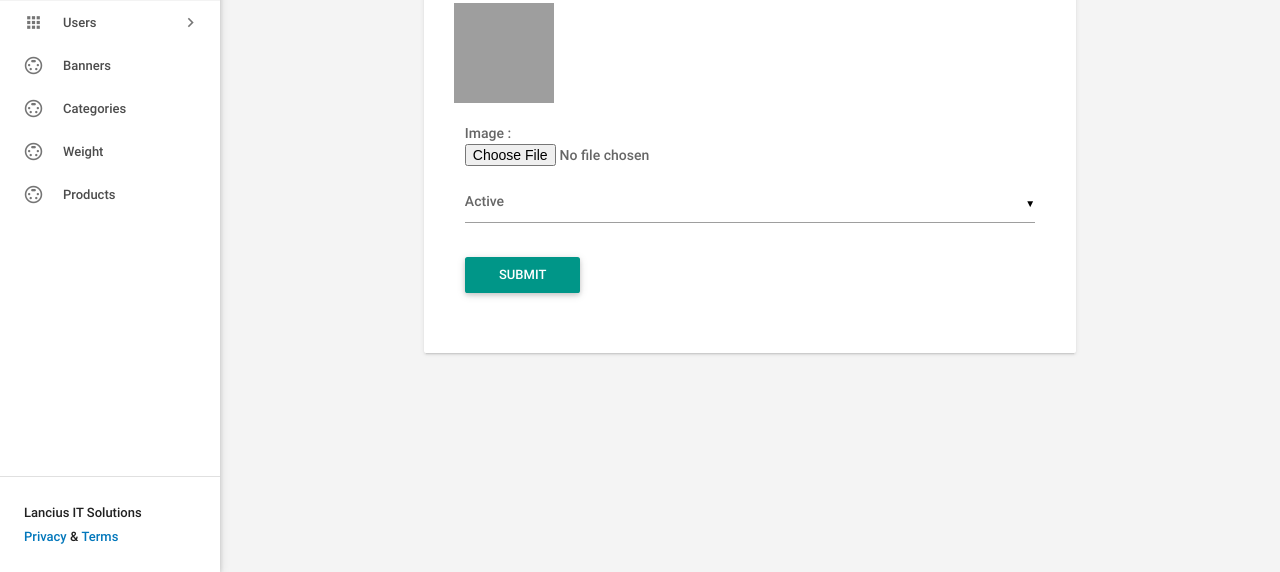
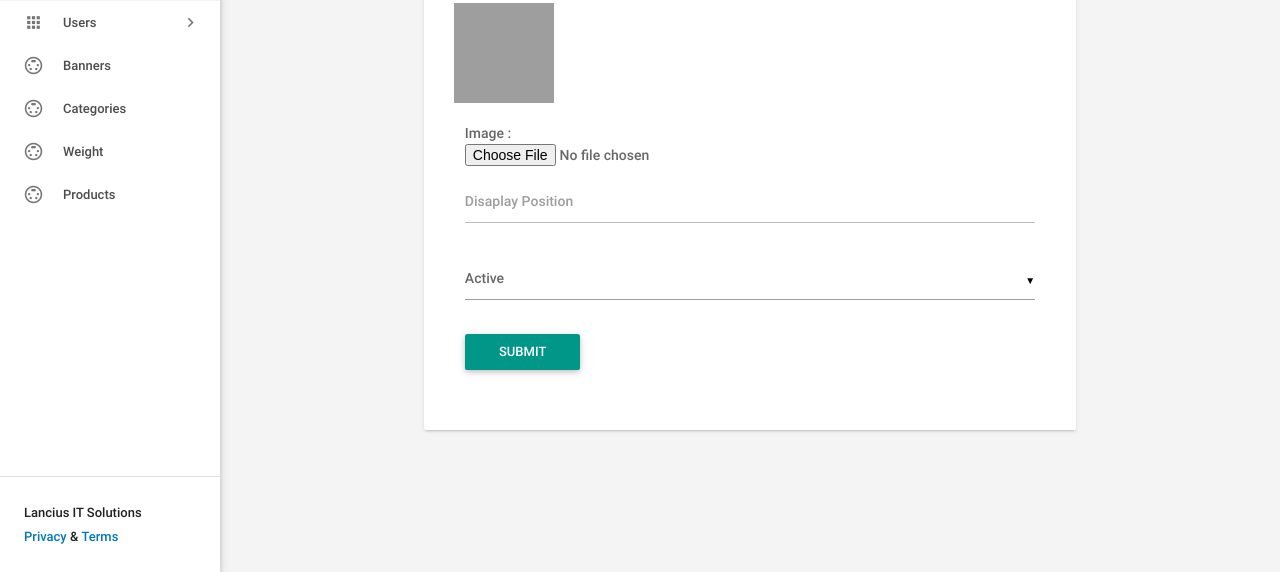
Before and after one commit to Srinivaslancius/Palle2Patnam, a PHP site: page /palle2patnam/edit_categories.php?uid=1 in a window 1280 px wide. Shown: the part 228-800 px from the top of the page. Run offline with PHP 8.4, Linux system fonts and the light colour scheme; the visitor is signed in with stand-in values (Sample User, id 1); data that the repository does not hold is empty; some libraries are stand-ins or nearby versions.

Commit message:
work on categories and diplaypoition is working

```diff
--- a/admin/admin_users.php
+++ b/admin/admin_users.php
@@ -26,7 +26,7 @@
                                             <td><?php echo $row['admin_name'];?></td>
                                             <td><?php echo $row['admin_email'];?></td>
                                             <td><?php echo $row['created_at'];?></td>
-                                            <td><a href="#"><i class="material-icons dp48">edit</i></a><a href="#"><i class="material-icons dp48">pageview</i></a><a href="#"><i class="material-icons dp48">delete</i></a></td>
+                                            <td><a href="#"><i class="material-icons dp48">edit</i></a><a href="#"><i class="material-icons dp48">pageview</i></a><a href="#"></td>
                                         </tr>
                                         <?php } ?>
                                     </tbody>
--- a/admin/categories.php
+++ b/admin/categories.php
@@ -24,7 +24,7 @@
                                         <tr>
                                             <td><?php echo $row['category_name'];?></td>
                                             <td><img src="<?php echo $base_url . 'uploads/category_images/'.$row['category_image'] ?>" height="50px" width="50px"/></td>
-                                            <td><a href="edit_categories.php?uid=<?php echo $row['id']; ?>"><i class="small material-icons">edit</i></a>&nbsp;<a href="#"><i class="small material-icons">pageview</i></a>&nbsp;<a href="#"><i class="small material-icons">delete</i></a></td>
+                                            <td><a href="edit_categories.php?uid=<?php echo $row['id']; ?>"><i class="small material-icons">edit</i></a>&nbsp;<a href="#"><i class="small material-icons">pageview</i></a>&nbsp;</td>
                                         </tr>
                                         <?php } ?>
                                     </tbody>
--- a/admin/edit_categories.php
+++ b/admin/edit_categories.php
@@ -8,6 +8,7 @@ $id = $_GET['uid'];
     } else  {
 
     $category_name = $_POST['category_name'];
+    $display_position = $_POST['display_position'];
     $status = $_POST['status'];
     if($_FILES["category_image"]["name"]!='') {
 
@@ -26,7 +27,7 @@ $id = $_GET['uid'];
         //Send parameters for img val,tablename,clause,id,imgpath for image ubnlink from folder
 
         if (move_uploaded_file($_FILES["category_image"]["tmp_name"], $target_file)) {
-            $sql = "UPDATE `categories` SET category_name = '$category_name', category_image = '$category_image', status='$status' WHERE id = '$id' ";
+            $sql = "UPDATE `categories` SET category_name = '$category_name', category_image = '$category_image', display_position = '$display_position' ,status='$status' WHERE id = '$id' ";
             if($conn->query($sql) === TRUE){
                echo "<script>alert('Data Updated Successfully');window.location.href='categories.php';</script>";
             } else {
@@ -37,7 +38,7 @@ $id = $_GET['uid'];
             echo "Sorry, there was an error uploading your file.";
         }
     }  else {
-        $sql = "UPDATE `categories` SET category_name = '$category_name', status='$status' WHERE id = '$id' ";
+        $sql = "UPDATE `categories` SET category_name = '$category_name', display_position = '$display_position', status='$status' WHERE id = '$id' ";
         if($conn->query($sql) === TRUE){
            echo "<script>alert('Data Updated Successfully');window.location.href='categories.php';</script>";
         } else {
@@ -77,6 +78,11 @@ $id = $_GET['uid'];
                                 </div>
 
                                 <div class="input-field col s12">
+                                    <input id="display_position" type="text" class="validate" name="display_position" required value="<?php echo $getCategories1['display_position'];?>">
+                                    <label for="display_position">Disaplay Position</label>
+                                </div>
+
+                                <div class="input-field col s12">
                                     <select name="status" required>
                                         <option value="" disabled selected>Choose your status</option>
                                         <option value="0" <?php if($getCategories1['status'] == 0) { echo "Selected"; }?>>Active</option>
--- a/admin/weight.php
+++ b/admin/weight.php
@@ -22,7 +22,7 @@
                                         <?php while ($row = $getData->fetch_assoc()) { ?>
                                         <tr>
                                             <td><?php echo $row['weight_type'];?></td>
-                                            <td><a href="edit_weight.php?wid=<?php echo $row['id']; ?>"><i class="material-icons dp48">edit</i></a><a href="#"><i class="material-icons dp48">pageview</i></a><a href="#"><i class="material-icons dp48">delete</i></a></td>
+                                            <td><a href="edit_weight.php?wid=<?php echo $row['id']; ?>"><i class="material-icons dp48">edit</i></a><a href="#"><i class="material-icons dp48">pageview</i></a></td>
                                         </tr>
                                         <?php } ?>
                                     </tbody>
```
Also changed, not shown: admin/add_categories.php (+7 -2 lines).
